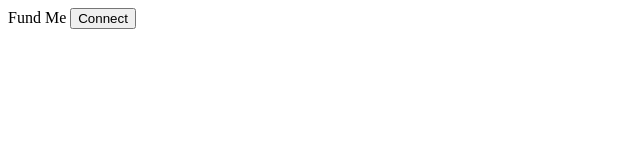
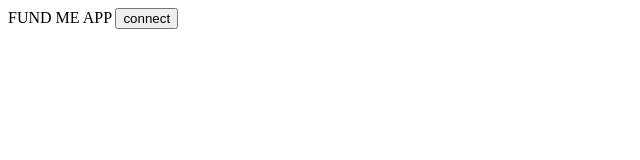
Before and after one commit to olaoyesalem/hardhat-FundMe, a website: page html-fund-me/index.html in a window 1280 px wide. Shown: the whole page, without its empty margins (0-640 px from the left). Drawn offline with Linux system fonts and the light colour scheme.

Commit message:
Update index.js

```diff
--- a/html-fund-me/index.html
+++ b/html-fund-me/index.html
@@ -1,16 +1,19 @@
 <!DOCTYPE html>
+<html lang="en">
+
 <head>
-    <title>Fund Me App</title>
+
+    <title>FundMe App</title>
 </head>
 
 <body>
-    Fund Me
-    <button id="connectButton"> Connect </button>
+    FUND ME APP
+
+    <script src="index.js">
+
+
+    </script>
+    <button id="connectButton" onclick="connect()">connect</button>
 </body>
-<script>
-    if (typeof window.ethereum !== "undefined") {
-
-    }
-</script>
 
 </html>
--- /dev/null
+++ b/html-fund-me/index.js
@@ -0,0 +1,9 @@
+async function connect(){
+    if (typeof window.ethereum !== "undefined") {
+   await window.ethereum.request({ method: "eth_requestAccounts" })
+document.getElementById("connectButton").innerHTML = "Connected!!!"
+    }else{
+        document.getElementById("connectButton").innerHTML = "Please, install Metamask!!!";
+    }
+
+}
```
